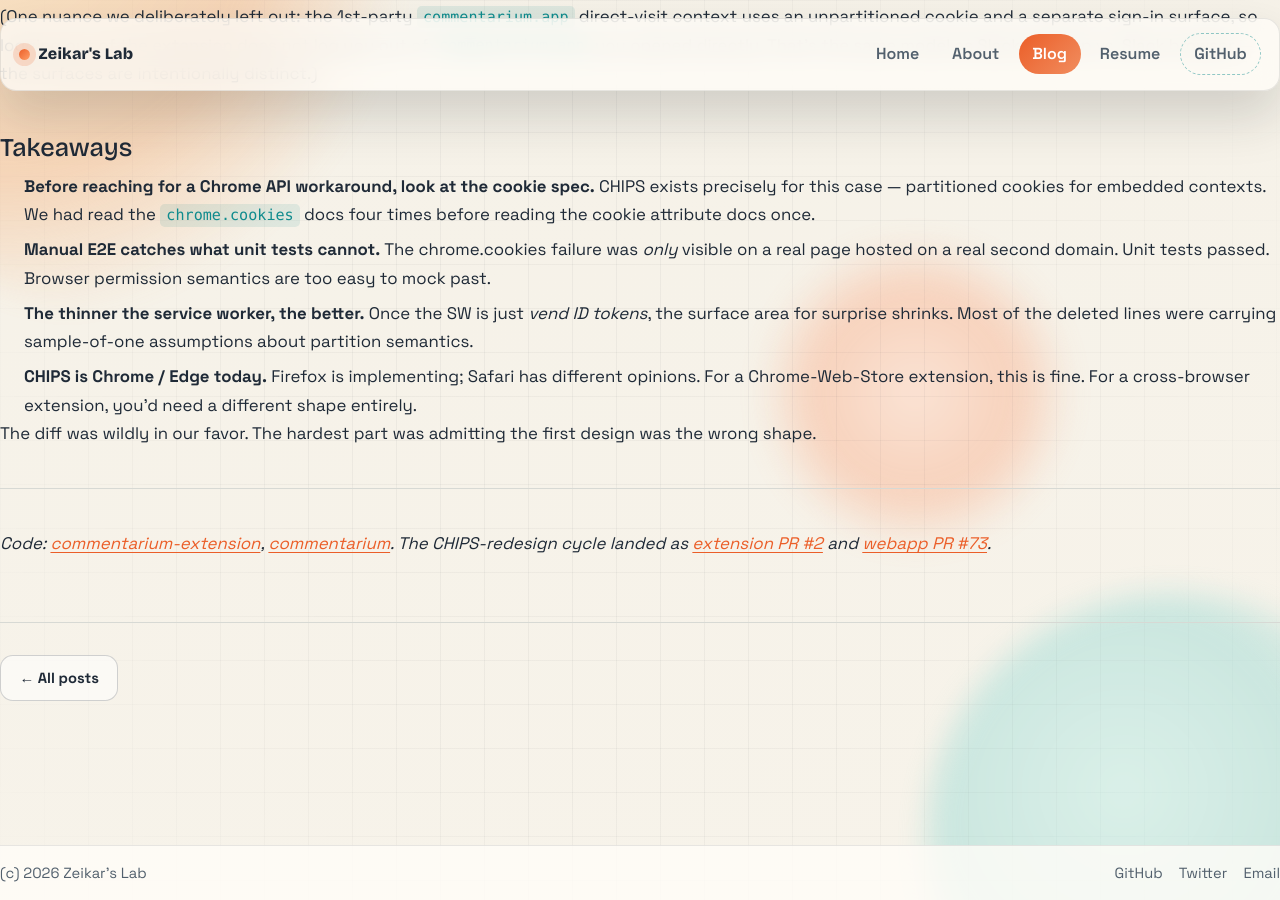
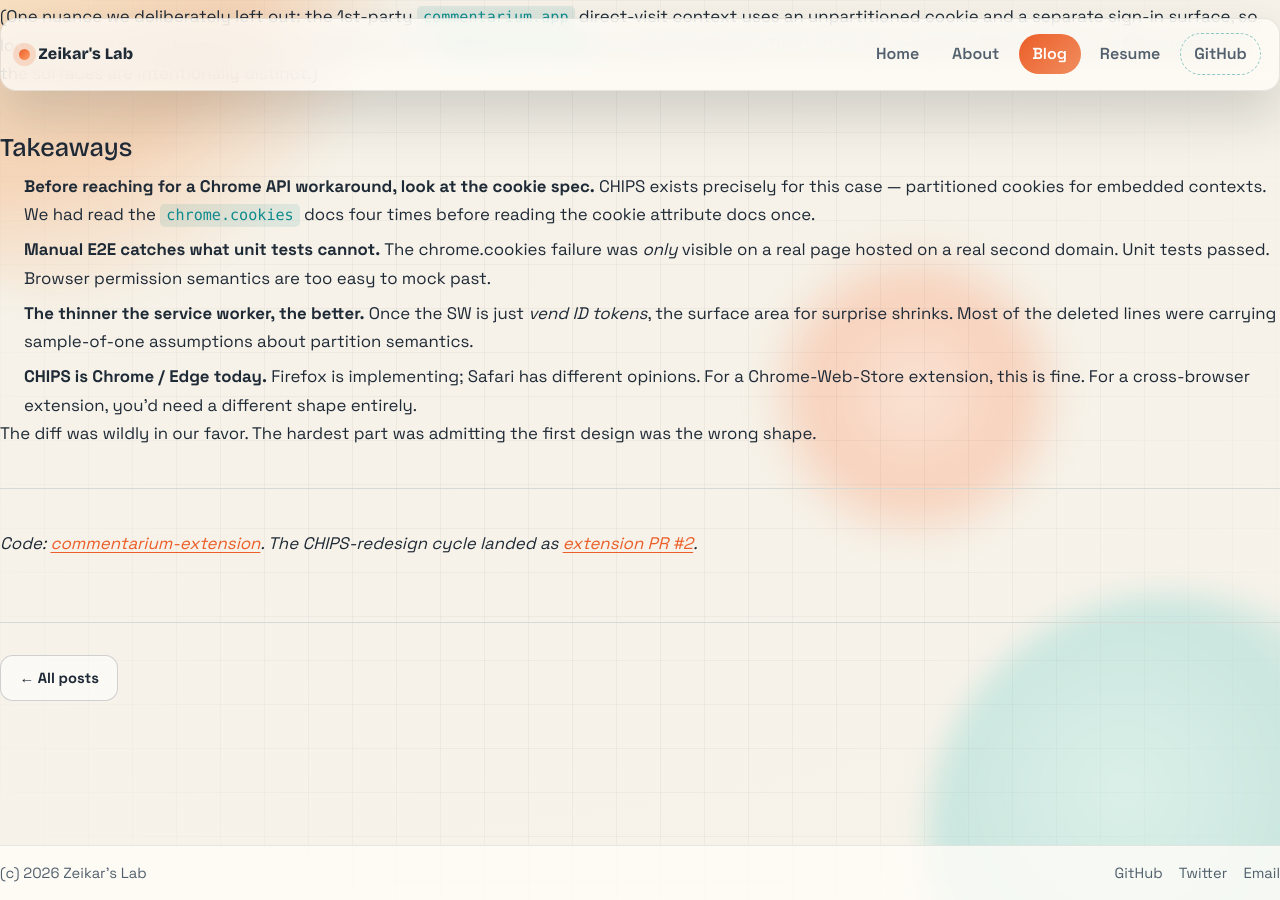
Before and after one commit to zeikar/zeikar.github.io, a Jekyll site: the page built from _posts/2026-05-03-from-chrome-cookies-to-chips.md, in a window 1280 px wide and 900 px high, scrolled down 3156 px. Built offline with Jekyll 4.4.1, drawn with Linux system fonts in a browser that asks for light colours; nearby versions of some CDN libraries.

Commit message:
Drop webapp repo + PR links from post footer (private repo)
The CHIPS post's footer pointed at github.com/zeikar/commentarium and the
corresponding webapp PR — but that repo is currently private, so the
links 404 for any reader. The extension repo + extension PR remain
linked. Live commentarium.app URL (public) stays in the body. Applied
to both en and ko translations.

```diff
--- a/_posts/2026-05-03-from-chrome-cookies-to-chips.md
+++ b/_posts/2026-05-03-from-chrome-cookies-to-chips.md
@@ -132,4 +132,4 @@ The diff was wildly in our favor. The hardest part was admitting the first desig
 
 ---
 
-*Code: [commentarium-extension](https://github.com/zeikar/commentarium-extension), [commentarium](https://github.com/zeikar/commentarium). The CHIPS-redesign cycle landed as [extension PR #2](https://github.com/zeikar/commentarium-extension/pull/2) and [webapp PR #73](https://github.com/zeikar/commentarium/pull/73).*
+*Code: [commentarium-extension](https://github.com/zeikar/commentarium-extension). The CHIPS-redesign cycle landed as [extension PR #2](https://github.com/zeikar/commentarium-extension/pull/2).*
```
Also changed, not shown: _posts/ko/2026-05-03-from-chrome-cookies-to-chips.md (+1 -1 lines).
